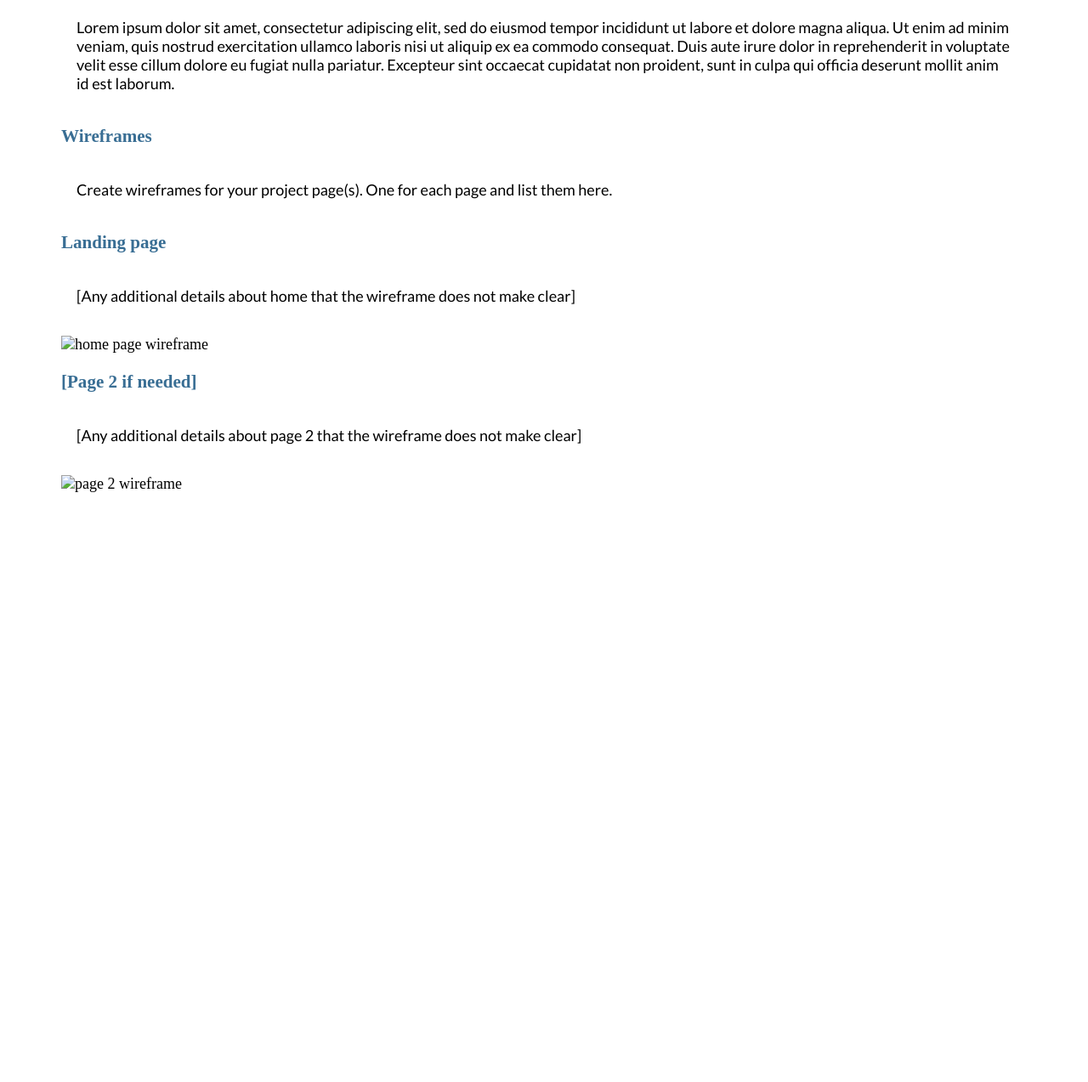
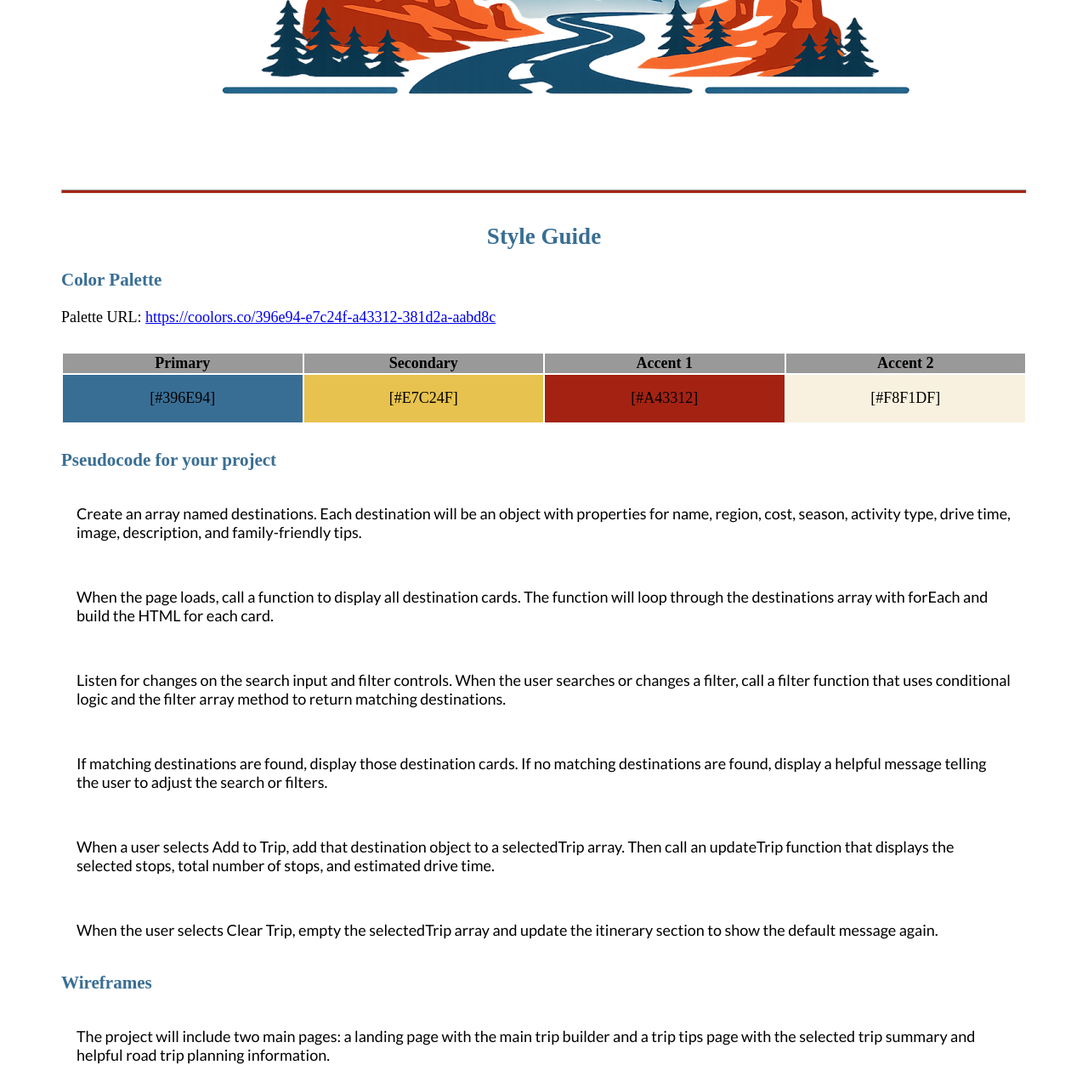
Before and after one commit to MAMartineau/wdd131, a plain HTML site: page utah-trips/app-plan.html in a window 1280 px wide. Shown: the part 1367-2640 px from the top of the page at 85% size. Before the commit the page ends 2019 px from the top, so only its background shows below. Drawn offline with Linux system fonts and the light colour scheme; a web font is replaced by a local one.

Commit message:
Project Plan with Updated Information

```diff
--- a/utah-trips/app-plan.html
+++ b/utah-trips/app-plan.html
@@ -10,9 +10,9 @@
 
 	<body>
 		<header>
-			<h1>[Project name] Project Plan</h1>
-			<h2>FirstName LastName</h2>
-			<h2>WDD 131</h2>
+			<h1>Utah Road Trip Builder - Project Plan</h1>
+			<h2>Austin Martineau</h2>
+			<h2>WDD 131.02</h2>
 			<!-- In the header above, add the name or your site, your name and class number. For example if you are in section 3 you would put WDD 131.03 -->
 		</header>
 		<main>
@@ -20,22 +20,22 @@
 			<hr />
 			<h2>Overview</h2>
 			<h3>Purpose</h3>
-			<p>[Your purpose here]</p>
+			<p>The Utah Road Trip Builder helps families plan simple day trips by choosing Utah destinations based on season, distance, cost, and activity type. Users can browse suggested stops, filter destinations, and build a small custom itinerary for a family outing.</p>
 			<!-- change this -->
 
 			<h3>Audience</h3>
-			<p>[Your audience here]</p>
+			<p>Utah families, parents, students, and visitors who want easy, family-friendly road trip ideas without spending a lot of time planning.</p>
 			<!-- change this -->
 
 			<h3>Dynamic elements</h3>
-			<p>[Describe dynamic elements provided by Javascript here]</p>
+			<p>The site will use JavaScript to create destination cards from an array of destination objects. Users will be able to search and filter destinations by region, cost, season, and activity type. Each destination card will include an "Add to Trip" button that updates a selected trip itinerary section on the page. The itinerary will display the chosen stops, the total number of stops, and an estimated trip time. JavaScript will also show conditional messages, such as a message when no destinations match the selected filters or when no stops have been added to the trip yet.</p>
 			<!-- change this -->
 
 			<hr />
 			<h2>Branding</h2>
 			<h3>Website Logo</h3>
 			<!-- Replace this with some sort of logo for your site.  A logo can be as simple as the name of your site in a nice font :) -->
-			<img src="#" alt="Logo image" />
+			<img src="images/utah-road-trip-logo.png" alt="Utah Road Trip Builder logo with mountains and a road"><img />
 			<hr />
 			<h2>Style Guide</h2>
 
@@ -63,7 +63,7 @@
 						<td class="primary">[#396E94]</td>
 						<td class="secondary">[#E7C24F]</td>
 						<td class="accent1">[#A43312]</td>
-						<td class="accent2"></td>
+						<td class="accent2">[#F8F1DF]</td>
 					</tr>
 				</tbody>
 			</table>
@@ -73,34 +73,40 @@
 			<h3>Pseudocode for your project</h3>
 
 			<p>
-				Lorem ipsum dolor sit amet, consectetur adipiscing elit, sed do eiusmod
-				tempor incididunt ut labore et dolore magna aliqua. Ut enim ad minim
-				veniam, quis nostrud exercitation ullamco laboris nisi ut aliquip ex ea
-				commodo consequat. Duis aute irure dolor in reprehenderit in voluptate
-				velit esse cillum dolore eu fugiat nulla pariatur. Excepteur sint
-				occaecat cupidatat non proident, sunt in culpa qui officia deserunt
-				mollit anim id est laborum.
+				Create an array named destinations. Each destination will be an object with properties for name, region, cost, season, activity type, drive time, image, description, and family-friendly tips.
+			</p>
+			<p>
+				When the page loads, call a function to display all destination cards. The function will loop through the destinations array with forEach and build the HTML for each card.
+			</p>
+			<p>
+				Listen for changes on the search input and filter controls. When the user searches or changes a filter, call a filter function that uses conditional logic and the filter array method to return matching destinations.
+			</p>
+			<p>
+				If matching destinations are found, display those destination cards. If no matching destinations are found, display a helpful message telling the user to adjust the search or filters.
+			</p>
+			<p>
+				When a user selects Add to Trip, add that destination object to a selectedTrip array. Then call an updateTrip function that displays the selected stops, total number of stops, and estimated drive time.
+			</p>
+			<p>
+				When the user selects Clear Trip, empty the selectedTrip array and update the itinerary section to show the default message again.
 			</p>
 
 			<h3>Wireframes</h3>
 			<p>
-				Create wireframes for your project page(s). One for each page and list them
-				here.
+				The project will include two main pages: a landing page with the main trip builder and a trip tips page with the selected trip summary and helpful road trip planning information.
 			</p>
 
 			<h3>Landing page</h3>
 			<p>
-				[Any additional details about home that the wireframe does not make
-				clear]
+				The landing page will include a header, navigation, hero section, search and filter controls, destination cards, and a footer. On mobile, the cards will stack in one column. On larger screens, the destination cards will display in a multi-column grid.
 			</p>
-			<img src="#" alt="home page wireframe" />
+			<img src="images/home-wireframe.svg" alt="Home page wireframe for Utah Road Trip Builder" />
 
-			<h3>[Page 2 if needed]</h3>
+			<h3>Trip Tips Page</h3>
 			<p>
-				[Any additional details about page 2 that the wireframe does not make
-				clear]
+				The trip tips page will include a selected trip summary, trip planning tips, a short packing list, and conditional messages based on the selected trip. On mobile, the selected trip summary will stack below the main content.
 			</p>
-			<img src="#" alt="page 2 wireframe" />
+			<img src="images/trip-wireframe.svg" alt="Trip tips page wireframe for Utah Road Trip Builder" />
 		</main>
 	</body>
 </html>
--- a/utah-trips/site-plan.css
+++ b/utah-trips/site-plan.css
@@ -9,7 +9,7 @@ Fonts are separated by a | */
   --primary-color: #396e94;
   --secondary-color: #e7c24f;
   --accent1-color: #a42212;
-  --accent2-color: white;
+  --accent2-color: #F8F1DF;
 
   /* change the values below to your chosen font(s) */
   --heading-font: "IM Fell French Canon SC";
```
Also changed, not shown: utah-trips/images/home-wireframe.svg (added), utah-trips/images/trip-wireframe.svg (added), utah-trips/images/utah-road-trip-logo.png (added), utah-trips/images/utah-road-trip-logo.svg (added).
